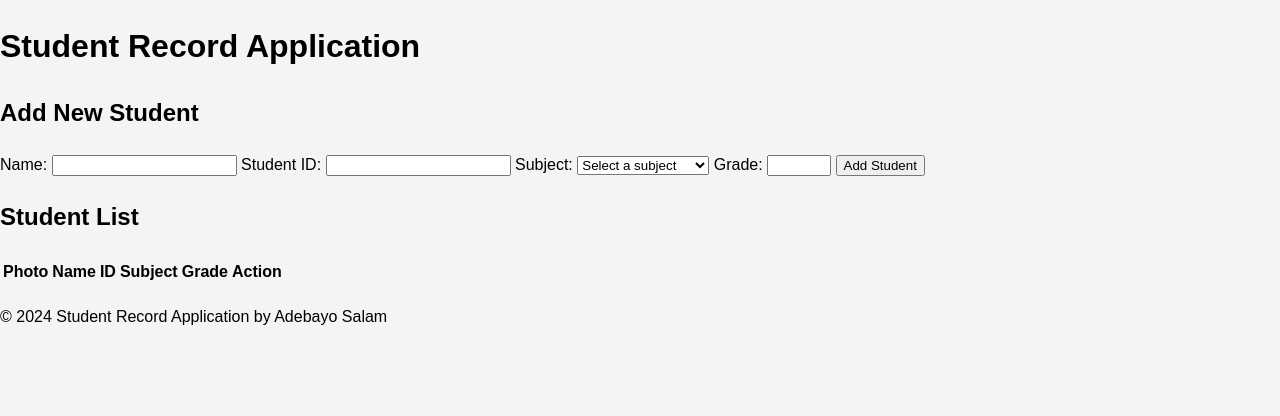
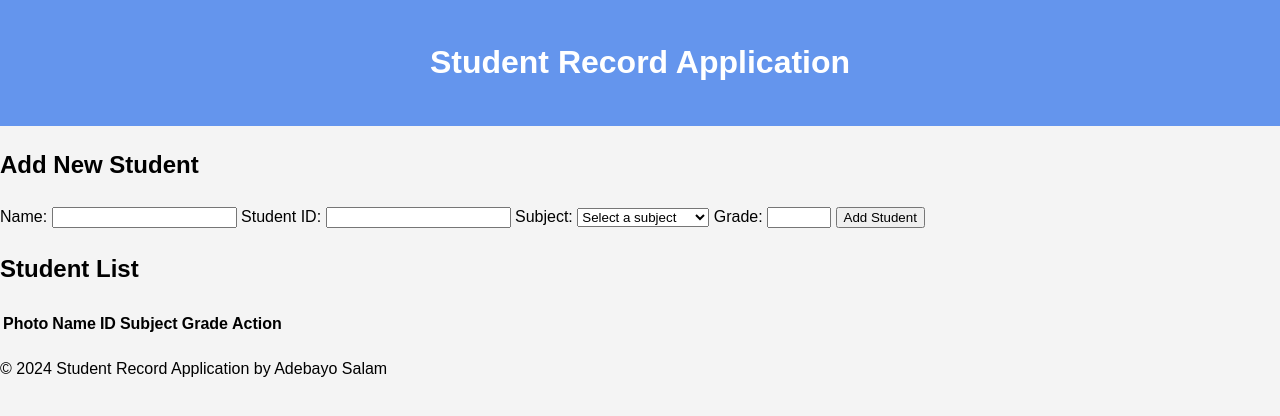
Before and after one commit to adebayo-glitch/Student-record-application, a plain HTML site: page index.html in a window 1280 px wide. Drawn offline with Linux system fonts and the light colour scheme.

Commit message:
Added the styling for the header element and change background color when hover

```diff
--- a/style.css
+++ b/style.css
@@ -5,3 +5,15 @@ body {
     padding: 0;
     background-color: #f4f4f4;
 }
+
+header{
+    background-color: #333;
+    color: #fff;
+    text-align: center;
+    padding: 1rem;
+    transition: background-color 0.4s ease-in ;
+}
+
+header:hover{
+    background-color: cornflowerblue;
+}
```
